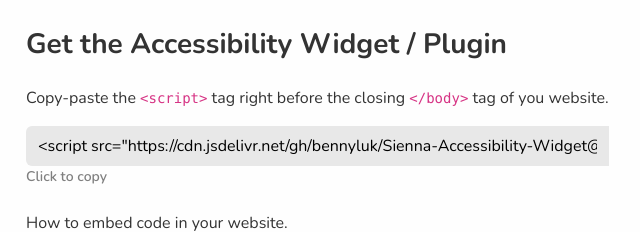
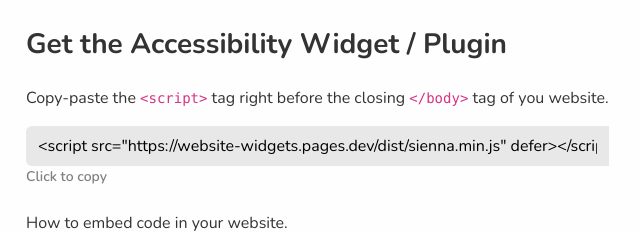
Before and after one commit to bennyluk/Sienna-Accessibility-Widget, a plain HTML site: page index.html in a window 1280 px wide. Shown: the part 1820-2052 px from the top of the page, 146-786 px from the left. Drawn offline with nearby package versions, Linux system fonts and the light colour scheme.

Commit message:
updated cdn link

```diff
--- a/index.html
+++ b/index.html
@@ -385,7 +385,7 @@
                     Copy-paste the <code>&lt;script&gt;</code> tag right before the closing <code>&lt;/body&gt;</code> tag of you website.
 
                     <div class="cdn-link">
-                      <input class="cdn-link-input cdn-link-copy" type="text" value='&lt;script src="https://cdn.jsdelivr.net/gh/bennyluk/Sienna-Accessibility-Widget@master/sienna.min.js" defer&gt;&lt;/script&gt;' readonly="readonly">
+                      <input class="cdn-link-input cdn-link-copy" type="text" value='&lt;script src="https://website-widgets.pages.dev/dist/sienna.min.js" defer&gt;&lt;/script&gt;' readonly="readonly">
                       <span class="cdn-link-copy">Click to copy</span>
                     </div>
 
```
